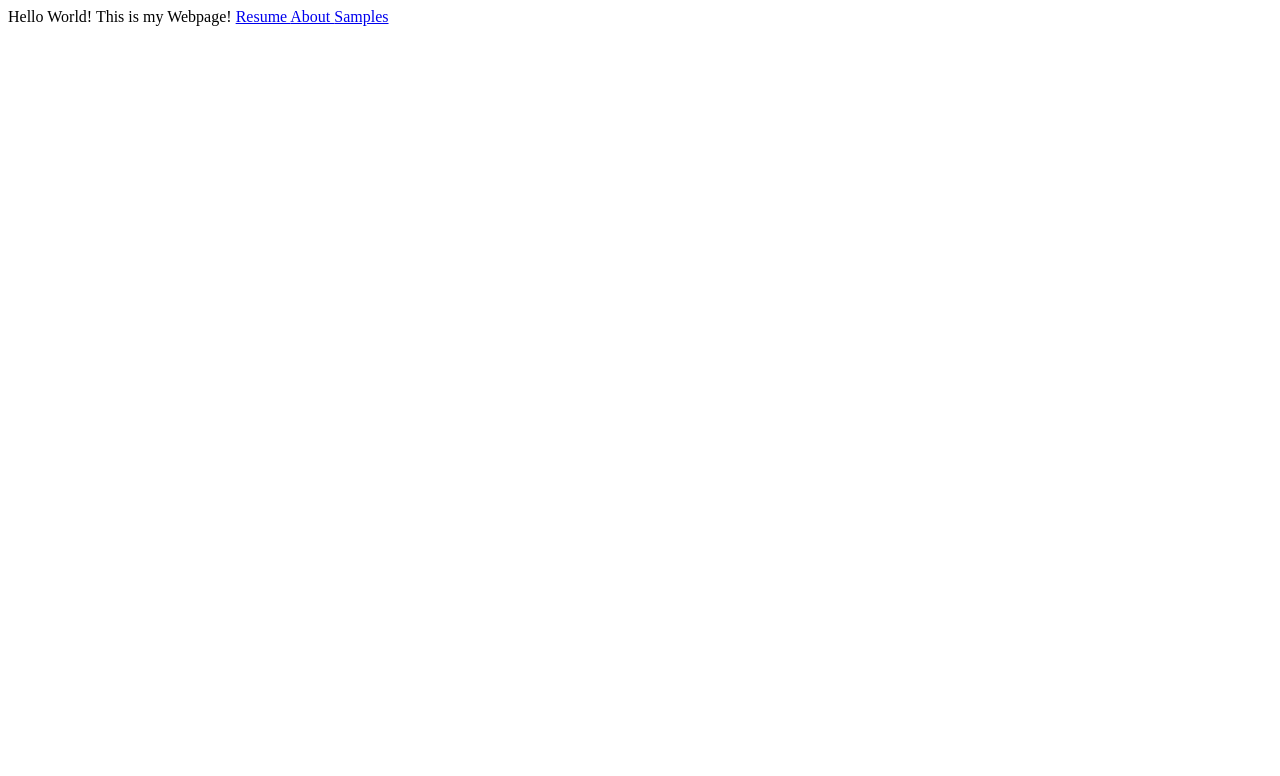
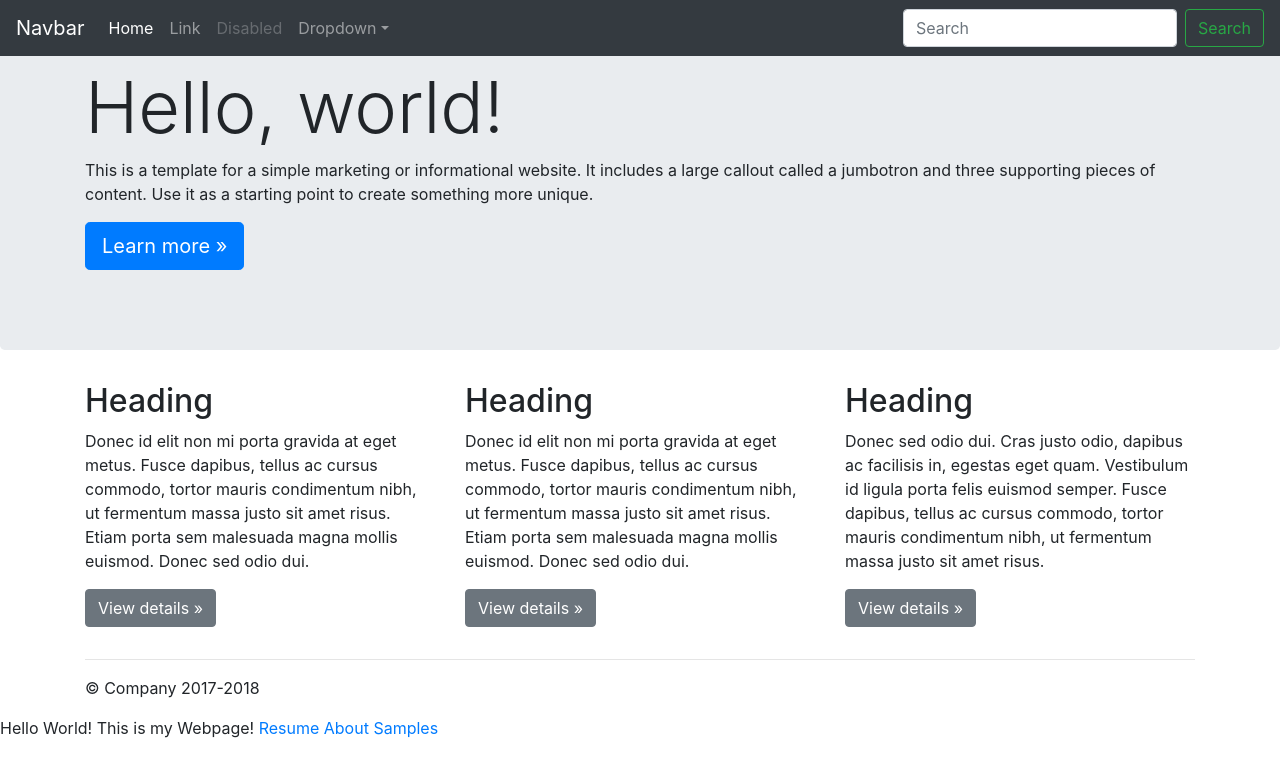
Before and after one commit to divisionsbyzer0/divisionsbyzer0.github.io, a plain HTML site: page index.html in a window 1280 px wide. Drawn offline with nearby package versions, Linux system fonts and the light colour scheme.

Commit message:
change index with bootstrap template

```diff
--- a/index.html
+++ b/index.html
@@ -1,4 +1,109 @@
-Hello World! This is my Webpage!
-<a href="resume.html"> Resume </a>
-<a href="about.html"> About </a>
-<a href="samples.html"> Samples </a>
+<!doctype html>
+<html lang="en">
+  <head>
+    <meta charset="utf-8">
+    <meta name="viewport" content="width=device-width, initial-scale=1, shrink-to-fit=no">
+    <meta name="description" content="">
+    <meta name="author" content="">
+    <link rel="icon" href="/docs/4.0/assets/img/favicons/favicon.ico">
+
+    <title>Jumbotron Template for Bootstrap</title>
+
+    <link rel="canonical" href="https://getbootstrap.com/docs/4.0/examples/jumbotron/">
+
+    <!-- Bootstrap core CSS -->
+    <link href="../../dist/css/bootstrap.min.css" rel="stylesheet">
+
+    <!-- Custom styles for this template -->
+    <link href="jumbotron.css" rel="stylesheet">
+  </head>
+
+  <body>
+
+    <nav class="navbar navbar-expand-md navbar-dark fixed-top bg-dark">
+      <a class="navbar-brand" href="#">Navbar</a>
+      <button class="navbar-toggler" type="button" data-toggle="collapse" data-target="#navbarsExampleDefault" aria-controls="navbarsExampleDefault" aria-expanded="false" aria-label="Toggle navigation">
+        <span class="navbar-toggler-icon"></span>
+      </button>
+
+      <div class="collapse navbar-collapse" id="navbarsExampleDefault">
+        <ul class="navbar-nav mr-auto">
+          <li class="nav-item active">
+            <a class="nav-link" href="#">Home <span class="sr-only">(current)</span></a>
+          </li>
+          <li class="nav-item">
+            <a class="nav-link" href="#">Link</a>
+          </li>
+          <li class="nav-item">
+            <a class="nav-link disabled" href="#">Disabled</a>
+          </li>
+          <li class="nav-item dropdown">
+            <a class="nav-link dropdown-toggle" href="http://example.com" id="dropdown01" data-toggle="dropdown" aria-haspopup="true" aria-expanded="false">Dropdown</a>
+            <div class="dropdown-menu" aria-labelledby="dropdown01">
+              <a class="dropdown-item" href="#">Action</a>
+              <a class="dropdown-item" href="#">Another action</a>
+              <a class="dropdown-item" href="#">Something else here</a>
+            </div>
+          </li>
+        </ul>
+        <form class="form-inline my-2 my-lg-0">
+          <input class="form-control mr-sm-2" type="text" placeholder="Search" aria-label="Search">
+          <button class="btn btn-outline-success my-2 my-sm-0" type="submit">Search</button>
+        </form>
+      </div>
+    </nav>
+
+    <main role="main">
+
+      <!-- Main jumbotron for a primary marketing message or call to action -->
+      <div class="jumbotron">
+        <div class="container">
+          <h1 class="display-3">Hello, world!</h1>
+          <p>This is a template for a simple marketing or informational website. It includes a large callout called a jumbotron and three supporting pieces of content. Use it as a starting point to create something more unique.</p>
+          <p><a class="btn btn-primary btn-lg" href="#" role="button">Learn more &raquo;</a></p>
+        </div>
+      </div>
+
+      <div class="container">
+        <!-- Example row of columns -->
+        <div class="row">
+          <div class="col-md-4">
+            <h2>Heading</h2>
+            <p>Donec id elit non mi porta gravida at eget metus. Fusce dapibus, tellus ac cursus commodo, tortor mauris condimentum nibh, ut fermentum massa justo sit amet risus. Etiam porta sem malesuada magna mollis euismod. Donec sed odio dui. </p>
+            <p><a class="btn btn-secondary" href="#" role="button">View details &raquo;</a></p>
+          </div>
+          <div class="col-md-4">
+            <h2>Heading</h2>
+            <p>Donec id elit non mi porta gravida at eget metus. Fusce dapibus, tellus ac cursus commodo, tortor mauris condimentum nibh, ut fermentum massa justo sit amet risus. Etiam porta sem malesuada magna mollis euismod. Donec sed odio dui. </p>
+            <p><a class="btn btn-secondary" href="#" role="button">View details &raquo;</a></p>
+          </div>
+          <div class="col-md-4">
+            <h2>Heading</h2>
+            <p>Donec sed odio dui. Cras justo odio, dapibus ac facilisis in, egestas eget quam. Vestibulum id ligula porta felis euismod semper. Fusce dapibus, tellus ac cursus commodo, tortor mauris condimentum nibh, ut fermentum massa justo sit amet risus.</p>
+            <p><a class="btn btn-secondary" href="#" role="button">View details &raquo;</a></p>
+          </div>
+        </div>
+
+        <hr>
+
+      </div> <!-- /container -->
+
+    </main>
+
+    <footer class="container">
+      <p>&copy; Company 2017-2018</p>
+    </footer>
+
+    <!-- Bootstrap core JavaScript
+    ================================================== -->
+    <!-- Placed at the end of the document so the pages load faster -->
+    <script src="https://code.jquery.com/jquery-3.2.1.slim.min.js" integrity="sha384-KJ3o2DKtIkvYIK3UENzmM7KCkRr/rE9/Qpg6aAZGJwFDMVNA/GpGFF93hXpG5KkN" crossorigin="anonymous"></script>
+    <script>window.jQuery || document.write('<script src="../../assets/js/vendor/jquery-slim.min.js"><\/script>')</script>
+    <script src="../../assets/js/vendor/popper.min.js"></script>
+    <script src="../../dist/js/bootstrap.min.js"></script>
+  </body>
+  Hello World! This is my Webpage!
+  <a href="resume.html"> Resume </a>
+  <a href="about.html"> About </a>
+  <a href="samples.html"> Samples </a>
+  </html>
```
